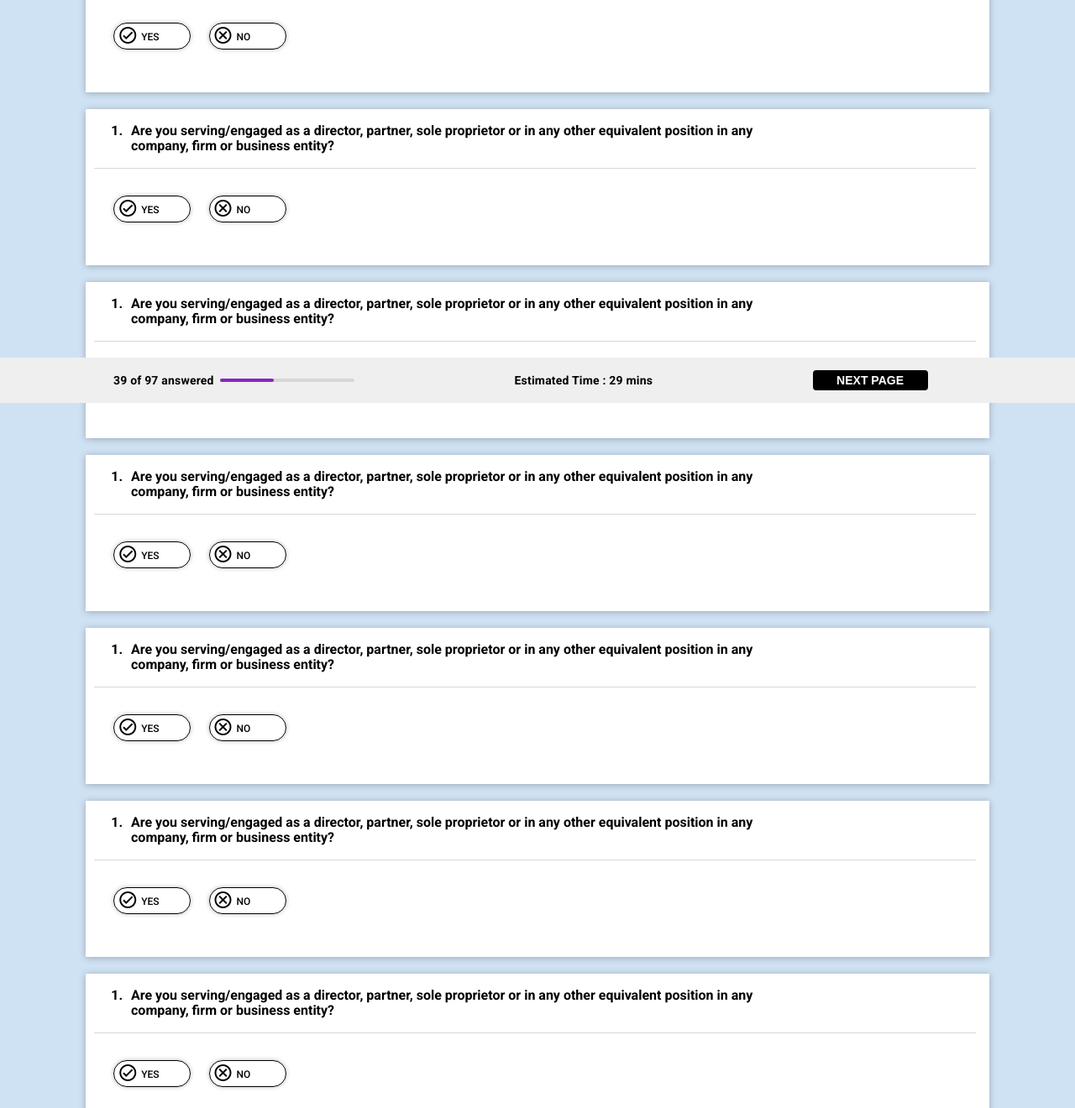
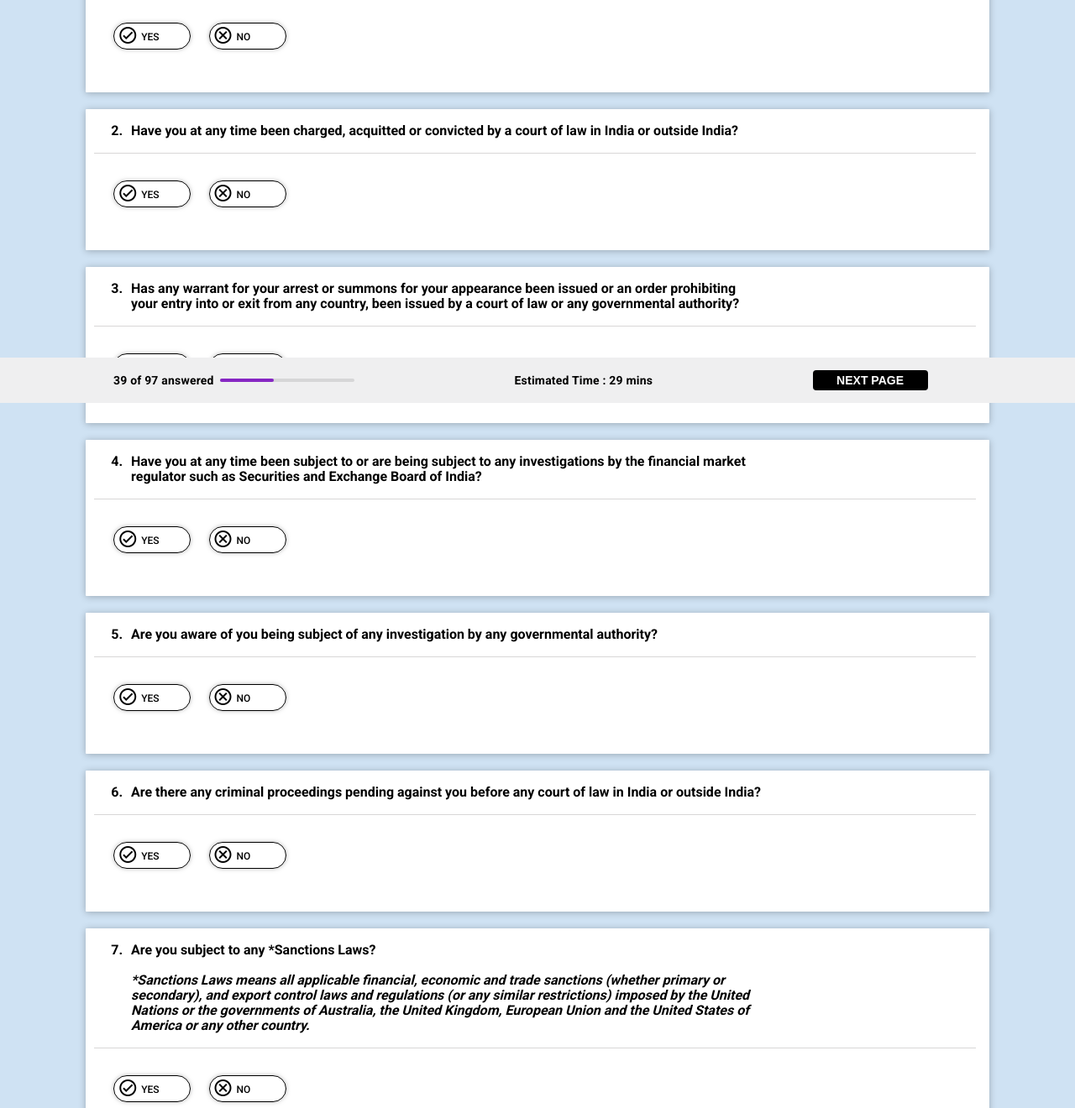
Before and after one commit to jyothikiran843/project, a plain HTML site: page index.html in a window 1280 px wide. Shown: the part 320-1640 px from the top of the page at 84% size. Drawn offline with Linux system fonts and the light colour scheme.

```diff
--- a/index.html
+++ b/index.html
@@ -43,9 +43,9 @@
     <div class="container">
         <div class="questions">
             <div class="question-div">
-                <div class="question-number">1.</div>
+                <div class="question-number">2.</div>
             <p class="question_text">
-                Are you serving/engaged as a director, partner, sole proprietor or in any other equivalent position in any company, firm or business entity?</p></div>
+Have you at any time been charged, acquitted or convicted by a court of law in India or outside India?</p></div>
             <div id="radio-inputs-div">
                 <div class="radio-inputs">
                     <label><input type="radio" name="question2" value="question2"  id="question2" onclick="yes(2)" class="radio-input"><span>check_circle <b>YES</b> </span></label>
@@ -65,9 +65,9 @@
     <div class="container">
         <div class="questions">
             <div class="question-div">
-                <div class="question-number">1.</div>
+                <div class="question-number">3.</div>
             <p class="question_text">
-                Are you serving/engaged as a director, partner, sole proprietor or in any other equivalent position in any company, firm or business entity?</p></div>
+                Has any warrant for your arrest or summons for your appearance been issued or an order prohibiting your entry into or exit from any country, been issued by a court of law or any governmental authority?</p></div>
             <div id="radio-inputs-div">
                 <div class="radio-inputs">
                     <label><input type="radio" name="question3" value="question3"  id="question3" onclick="yes(3)" class="radio-input"><span>check_circle <b>YES</b> </span></label>
@@ -87,9 +87,9 @@
     <div class="container">
         <div class="questions">
             <div class="question-div">
-                <div class="question-number">1.</div>
+                <div class="question-number">4.</div>
             <p class="question_text">
-                Are you serving/engaged as a director, partner, sole proprietor or in any other equivalent position in any company, firm or business entity?</p></div>
+                Have you at any time been subject to or are being subject to any investigations by the financial market regulator such as Securities and Exchange Board of India?</p></div>
             <div id="radio-inputs-div">
                 <div class="radio-inputs">
                     <label><input type="radio" name="question4" value="question4"  id="question4" onclick="yes(4)" class="radio-input"><span>check_circle <b>YES</b> </span></label>
@@ -109,9 +109,10 @@
     <div class="container">
         <div class="questions">
             <div class="question-div">
-                <div class="question-number">1.</div>
+                <div class="question-number">5.</div>
             <p class="question_text">
-                Are you serving/engaged as a director, partner, sole proprietor or in any other equivalent position in any company, firm or business entity?</p></div>
+                Are you aware of you being subject of any investigation by any governmental authority?
+            </p></div>
             <div id="radio-inputs-div">
                 <div class="radio-inputs">
                     <label><input type="radio" name="question5" value="question5"  id="question5" onclick="yes(5)" class="radio-input"><span>check_circle <b>YES</b> </span></label>
@@ -131,9 +132,9 @@
     <div class="container">
         <div class="questions">
             <div class="question-div">
-                <div class="question-number">1.</div>
+                <div class="question-number">6.</div>
             <p class="question_text">
-                Are you serving/engaged as a director, partner, sole proprietor or in any other equivalent position in any company, firm or business entity?</p></div>
+                Are there any criminal proceedings pending against you before any court of law in India or outside India?</p></div>
             <div id="radio-inputs-div">
                 <div class="radio-inputs">
                     <label><input type="radio" name="question6" value="question6"  id="question6" onclick="yes(6)" class="radio-input"><span>check_circle <b>YES</b> </span></label>
@@ -153,9 +154,10 @@
     <div class="container">
         <div class="questions">
             <div class="question-div">
-                <div class="question-number">1.</div>
+                <div class="question-number">7.</div>
             <p class="question_text">
-                Are you serving/engaged as a director, partner, sole proprietor or in any other equivalent position in any company, firm or business entity?</p></div>
+                Are you subject to any *Sanctions Laws?<br><br><i>*Sanctions Laws means all applicable financial, economic and trade sanctions (whether primary or secondary), and export control laws and regulations (or any similar restrictions) imposed by the United Nations or the governments of Australia, the United Kingdom, European Union and the United States of America or any other country.</i>
+                </p></div>
             <div id="radio-inputs-div">
                 <div class="radio-inputs">
                     <label><input type="radio" name="question7" value="question7"  id="question" onclick="yes(7)" class="radio-input"><span>check_circle <b>YES</b> </span></label>
--- a/styles.css
+++ b/styles.css
@@ -75,7 +75,7 @@
     padding-right: 250px;
     line-height: 18px;
     display: flex;
-    justify-content: center;
+    justify-content: flex-start;
     border-bottom: 1px solid rgba(172, 169, 169, 0.466);
 }
 .questions{
```
